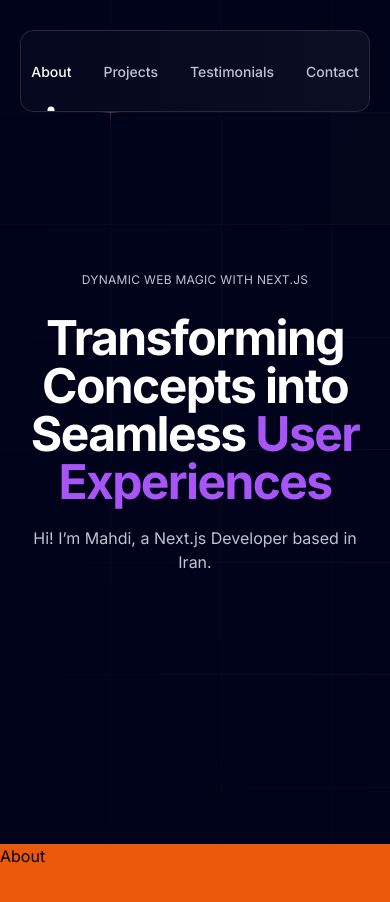
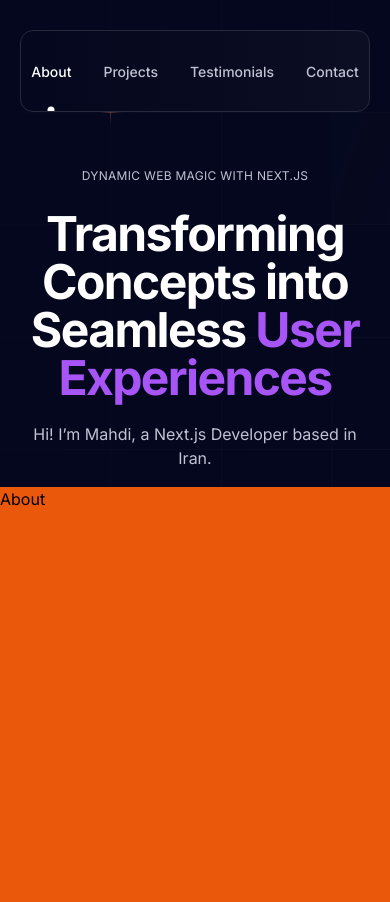
Before and after one commit to tasha-dev/portfolio, a Next.js app: page / in a window 390 px wide. Shown: the top 902 px of the page. Built offline with nearby package versions, Linux system fonts and the light colour scheme.

Commit message:
added some more mqs to first section

```diff
--- a/section/home/firstSection.tsx
+++ b/section/home/firstSection.tsx
@@ -7,7 +7,7 @@ import Container from "@/component/ui/container";
 export default function FirstSection():ReactNode {
     // Returning JSX
     return (
-        <section className={'bg-[url(../image/grid-pattern.png)] bg-[#000319] min-h-screen flex items-center justify-center'}>
+        <section className={'bg-[url(../image/grid-pattern.png)] bg-richBlack lg:pt-0 pt-[150px] lg:min-h-screen flex items-center justify-center'}>
             <Container>
                 <span className={'lg:text-[16px] text-[12px] font-normal tracking-wide block text-center uppercase text-lavenderGray lg:mb-[32px] mb-[25px]'}>Dynamic Web Magic with Next.js</span>
                 <h1 className={'font-bold text-center lg:text-[72px] text-[48px] lg:tracking-[-3.6px] tracking-[-1.6px] leading-[100%] text-white lg:mb-[42px] mb-[20px]'}>
```
